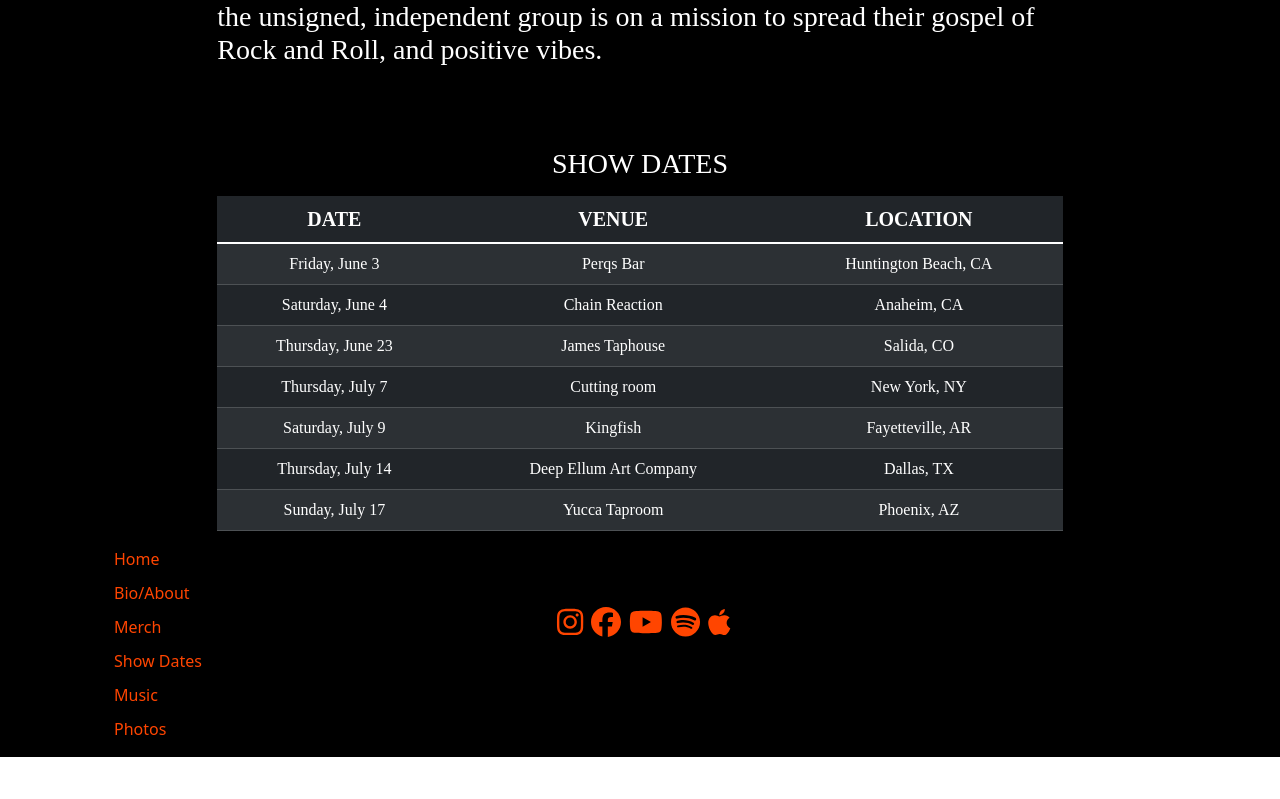
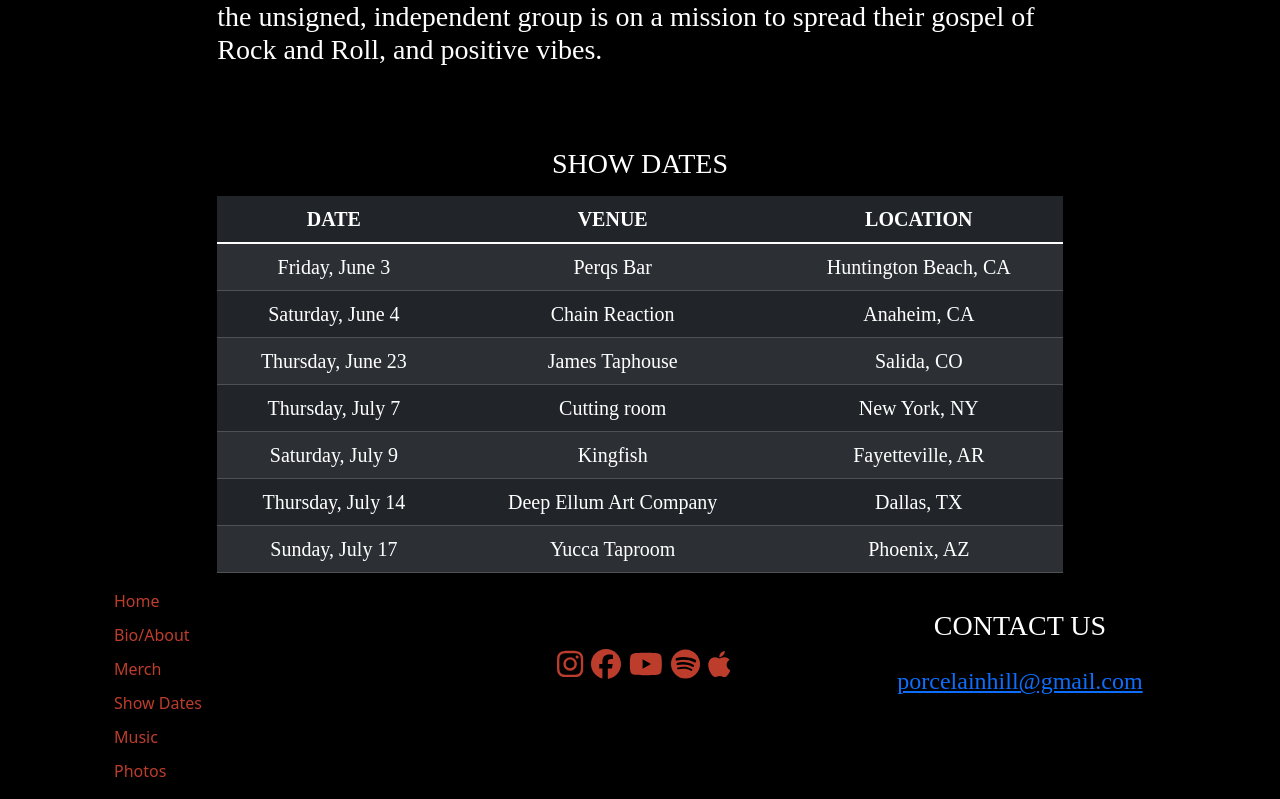
Before and after one commit to Nolden33/Porcelain-Hill, a React (Create React App) app: page / in a window 1280 px wide. Shown: the part 1228-2027 px from the top of the page. Before the commit the page ends 1985 px from the top, so only its background shows below. Built offline with nearby package versions, Linux system fonts and the light colour scheme.

Commit message:
Added Contact Us

```diff
--- a/package.json
+++ b/package.json
@@ -12,11 +12,13 @@
     "@testing-library/react": "^13.2.0",
     "@testing-library/user-event": "^13.5.0",
     "bootstrap": "5.2.0-beta1",
+    "formik": "^2.2.9",
     "react": "^18.1.0",
     "react-dom": "^18.1.0",
     "react-router-dom": "^6.3.0",
     "react-scripts": "5.0.1",
-    "web-vitals": "^2.1.4"
+    "web-vitals": "^2.1.4",
+    "yup": "^0.32.11"
   },
   "scripts": {
     "start": "react-scripts start",
--- a/src/App.css
+++ b/src/App.css
@@ -73,6 +73,10 @@ nav a.active {
   line-height: 1.5;
 }
 
+/* .red {                         ********might add to show date table for *********
+  color: rgb(189, 61, 44);
+} */
+
 .app-bg {
   background-color: black;
 }
@@ -95,7 +99,7 @@ ul {
 
 .decorations-on-link {
   text-decoration: none;
-  color: orangered;
+  color: rgb(189, 61, 44);
 }
 
 .decorations-on-link:hover {
--- a/src/components/footer/Footer.jsx
+++ b/src/components/footer/Footer.jsx
@@ -7,6 +7,7 @@ import {
   faYoutube,
 } from "@fortawesome/free-brands-svg-icons";
 import { FontAwesomeIcon } from "@fortawesome/react-fontawesome";
+import { Formik, Field, Form } from "formik";
 
 function Footer() {
   return (
@@ -96,7 +97,56 @@ function Footer() {
               </a>
             </div>
           </div>
-          <div className="col-4"></div>
+          <div className="col-4">
+            <h3 className="text-style text-center mt-3 red">CONTACT US</h3>
+            <h4 className="text-style text-center mt-3">
+              <a href="mailto: porcelainhill@gmail.com">
+                porcelainhill@gmail.com
+              </a>
+            </h4>
+
+            {/* <div className="text-style text-center">
+              <Formik
+                initialValues={{
+                  firstName: "",
+                  lastName: "",
+                  message: "",
+                }}
+                onSubmit={async (values) => {
+                  await new Promise((r) => setTimeout(r, 500));
+                  alert(JSON.stringify(values, null, 2));
+                }}
+              >
+                <Form>
+                  <label className="firstName">First Name</label>
+                  <div className="input-group mb-3"></div>
+                  <Field
+                    id="firstName"
+                    name="firstName"
+                    placeholder="First Name"
+                  />
+
+                  <label className="lastName">Last Name</label>
+                  <div className="input-group mb-3"></div>
+                  <Field
+                    id="lastName"
+                    name="lastName"
+                    placeholder="Last Name"
+                  />
+
+                  <label className="message">Message</label>
+                  <div className="input-group mb-3"></div>
+                  <Field
+                    id="email"
+                    name="email"
+                    placeholder="Message"
+                    type="email"
+                  />
+                  <button type="submit">Submit</button>
+                </Form>
+              </Formik>
+            </div> */}
+          </div>
         </div>
       </div>
     </React.Fragment>
--- a/src/components/homePage/HomePage.jsx
+++ b/src/components/homePage/HomePage.jsx
@@ -36,7 +36,7 @@ function HomePage() {
                   <th scope="col">LOCATION</th>
                 </tr>
               </thead>
-              <tbody className="table-group-divider fs-6">
+              <tbody className="table-group-divider fs-5">
                 <tr>
                   <td>Friday, June 3</td>
                   <td>Perqs Bar</td>
```
Also changed, not shown: 1 other file (tests, documents, lock files or other folders).
